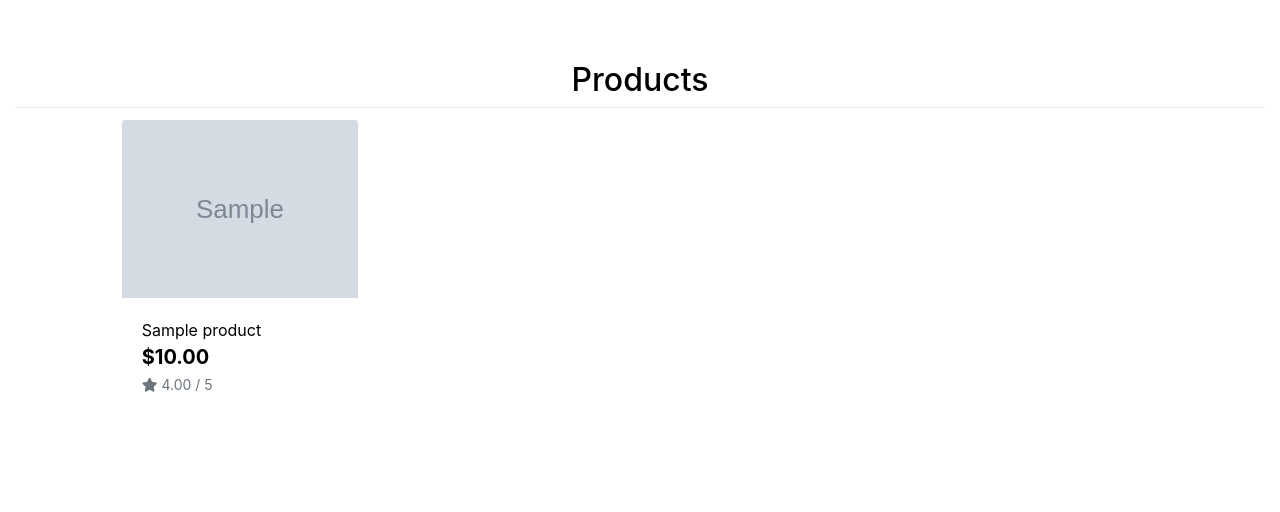
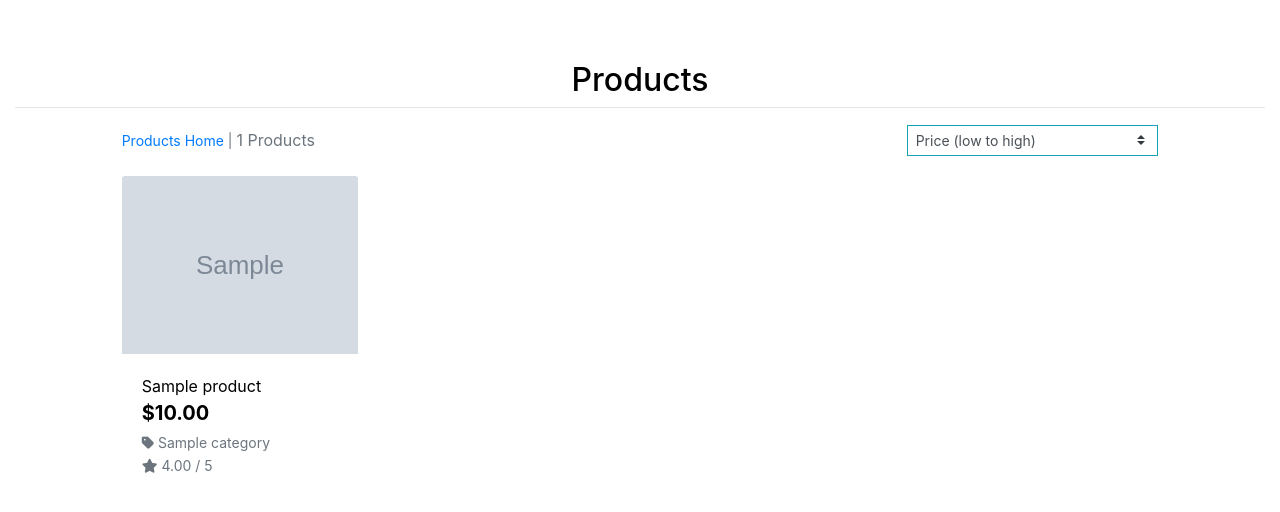
Before and after one commit to Karroroenning/Snow-Patrol, a Django app: a page that uses templates/includes/main_nav.html in a window 1280 px wide. Shown: the part 203-715 px from the top of the page. Run offline with Django 3.2, Linux system fonts and the light colour scheme; tables that the repository leaves empty hold one stand-in row (values such as "Sample post"); grey boxes marked "Sample" are stand-in pictures; some libraries are stand-ins or nearby versions.

Commit message:
added so I can sort the products after rating,price and category. And added buttons under the category name so you can sort after category

```diff
--- a/products/templates/products/products.html
+++ b/products/templates/products/products.html
@@ -20,22 +20,51 @@
         <div class="row">
             <div class="col text-center mt-3">
                 <h2 class="logo-font">Products</h2>
+                {% for c in current_categories %}
+                    <a class="category-badge text-decoration-none" href="{% url 'products' %}?category={{ c.name }}">
+                        <span class="p-2 mt-2 badge badge-white text-black rounded-0 border border-dark">{{ c.friendly_name }}</span>
+                    </a>
+                {% endfor %}
                 <hr>
             </div>
         </div>
         <div class="row">
             <div class="product-container col-10 offset-1">
-                <div class="row mt-1 mb-2"></div>
+                <div class="row mt-1 mb-2">
+                    <div class="col-12 col-md-6 my-auto order-md-last d-flex justify-content-center justify-content-md-end">
+                        <div class="sort-select-wrapper w-50">
+                            <select id="sort-selector" class="custom-select custom-select-sm rounded-0 border border-{% if current_sorting != 'None_None' %}info{% else %}black{% endif %}">
+                                <option value="reset" {% if current_sorting == 'None_None' %}selected{% endif %}>Sort by...</option>
+                                <option value="price_asc" {% if current_sorting == 'price_asc' %}selected{% endif %}>Price (low to high)</option>
+                                <option value="price_desc" {% if current_sorting == 'price_desc' %}selected{% endif %}>Price (high to low)</option>
+                                <option value="rating_asc" {% if current_sorting == 'rating_asc' %}selected{% endif %}>Rating (low to high)</option>
+                                <option value="rating_desc" {% if current_sorting == 'rating_desc' %}selected{% endif %}>Rating (high to low)</option>
+                                <option value="name_asc" {% if current_sorting == 'name_asc' %}selected{% endif %}>Name (A-Z)</option>
+                                <option value="name_desc" {% if current_sorting == 'name_desc' %}selected{% endif %}>Name (Z-A)</option>
+                                <option value="category_asc" {% if current_sorting == 'category_asc' %}selected{% endif %}>Category (A-Z)</option>
+                                <option value="category_desc" {% if current_sorting == 'category_desc' %}selected{% endif %}>Category (Z-A)</option>
+                            </select>
+                        </div>
+                    </div>
+                    <div class="col-12 col-md-6 order-md-first">
+                        <p class="text-muted mt-3 text-center text-md-left">
+                            {% if search_term or current_categories or current_sorting != 'None_None' %}
+                                <span class="small"><a href="{% url 'products' %}">Products Home</a> | </span>
+                            {% endif %}
+                            {{ products|length }} Products{% if search_term %} found for <strong>"{{ search_term }}"</strong>{% endif %}
+                        </p>
+                    </div>
+                </div>
                 <div class="row">
                     {% for product in products %}
                         <div class="col-sm-6 col-md-6 col-lg-4 col-xl-3">
                             <div class="card h-100 border-0">
                                 {% if product.image %}
-                                <a href="">
+                                <a href="{% url 'product_detail' product.id %}">
                                     <img class="card-img-top img-fluid" src="{{ product.image.url }}" alt="{{ product.name }} image">
                                 </a>
                                 {% else %}
-                                <a href="">
+                                <a href="{% url 'product_detail' product.id %}">
                                     <img class="card-img-top img-fluid" src="{{ MEDIA_URL }}noimage.png" alt="{{ product.name }}">
                                 </a>
                                 {% endif %}
@@ -46,6 +75,13 @@
                                     <div class="row">
                                         <div class="col">
                                             <p class="lead mb-0 text-left font-weight-bold">${{ product.price }}</p>
+                                            {% if product.category %}
+                                            <p class="small mt-1 mb-0">
+                                                <a class="text-muted" href="{% url 'products' %}?category={{ product.category.name }}">
+                                                    <i class="fas fa-tag mr-1"></i>{{ product.category.friendly_name }}
+                                                </a>
+                                            </p>
+                                            {% endif %}
                                             {% if product.rating %}
                                                 <small class="text-muted"><i class="fas fa-star mr-1"></i>{{ product.rating }} / 5</small>
                                             {% else %}
--- a/products/views.py
+++ b/products/views.py
@@ -12,6 +12,24 @@ def all_products(request):
     products = Product.objects.all()
     query = None
     categories = None
+    sort = None
+    direction = None
+
+    if request.GET:
+        if 'sort' in request.GET:
+            sortkey = request.GET['sort']
+            sort = sortkey
+            if sortkey == 'name':
+                sortkey = 'lower_name'
+                products = products.annotate(lower_name=Lower('name'))
+            if sortkey == 'category':
+                sortkey = 'category__name'
+
+            if 'direction' in request.GET:
+                direction = request.GET['direction']
+                if direction == 'desc':
+                    sortkey = f'-{sortkey}'
+            products = products.order_by(sortkey)
 
     if request.GET:
         if 'category' in request.GET:
@@ -29,10 +47,13 @@ def all_products(request):
             queries = Q(name__icontains=query) | Q(description__icontains=query)
             products = products.filter(queries)
 
+        current_sorting = f'{sort}_{direction}'
+
     context = {
         'products': products,
         'search_term': query,
         'current_categories': categories,
+        'current_sorting': current_sorting,
     }
 
     return render(request, 'products/products.html', context)
--- a/static/css/base.css
+++ b/static/css/base.css
@@ -84,6 +84,11 @@ hr {
 	z-index: -1;
 }
 
+a.category-badge > span.badge:hover {
+    background: #212529 !important;
+    color: #fff !important;
+}
+
 /* -------------------------------- Media Queries */
 
 /* Slightly larger container on xl screens */
--- a/templates/includes/main_nav.html
+++ b/templates/includes/main_nav.html
@@ -5,9 +5,9 @@
                 All Products
             </a>
             <div class="dropdown-menu border-0" aria-labelledby="all-products-link">
-                <a href="" class="dropdown-item">By Price</a>
-                <a href="" class="dropdown-item ">By Rating</a>
-                <a href="" class="dropdown-item ">By Category</a>
+                <a href="{% url 'products' %}?sort=price&direction=asc" class="dropdown-item">By Price</a>
+                <a href="{% url 'products' %}?sort=rating&direction=desc" class="dropdown-item ">By Rating</a>
+                <a href="{% url 'products' %}?sort=category&direction=asc" class="dropdown-item ">By Category</a>
                 <a href="{% url 'products' %}" class="dropdown-item">All Products</a>
             </div>
         </li>
@@ -21,6 +21,7 @@
                 <a href="{% url 'products' %}?category=shortboard" class="dropdown-item">Shortboard</a>
                 <a href="{% url 'products' %}?category=softboard" class="dropdown-item">Softboard</a>
                 <a href="{% url 'products' %}?category=stiffboard" class="dropdown-item">Stiffboard</a>
+                <a href="{% url 'products' %}?category=?category=,shortboard,softboard,stiffboard,longboard" class="dropdown-item">All Snowboards</a>
             </div>
         </li>
 
@@ -32,6 +33,7 @@
                 <a href="{% url 'products' %}?category=women_bindings" class="dropdown-item">Women Bindings</a>
                 <a href="{% url 'products' %}?category=men_bindings" class="dropdown-item">Men Bindings</a>
                 <a href="{% url 'products' %}?category=kids_bindings" class="dropdown-item">Kids Bindings</a>
+                <a href="{% url 'products' %}?category=?category=,women_bindings,men_bindings,kids_bindings" class="dropdown-item">All Bindings</a>
             </div>
         </li>
 
@@ -42,6 +44,7 @@
                 <a href="{% url 'products' %}?category=women_boots" class="dropdown-item">Women Boots</a>
                 <a href="{% url 'products' %}?category=men_boots" class="dropdown-item">Men Boots</a>
                 <a href="{% url 'products' %}?category=kids_boots" class="dropdown-item">Kids Boots</a>
+                <a href="{% url 'products' %}?category=?category=,women_boots,men_boots,kids_boots" class="dropdown-item">All Boots</a>
             </div>
         </li>
 
```
Also changed, not shown: products/templates/products/product_detail.html (+7 -0 lines).
